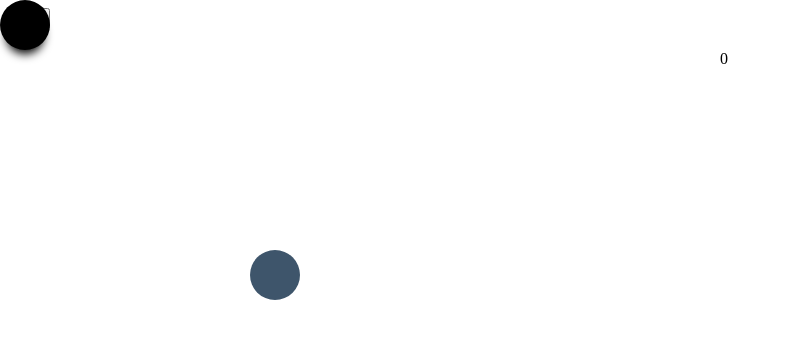
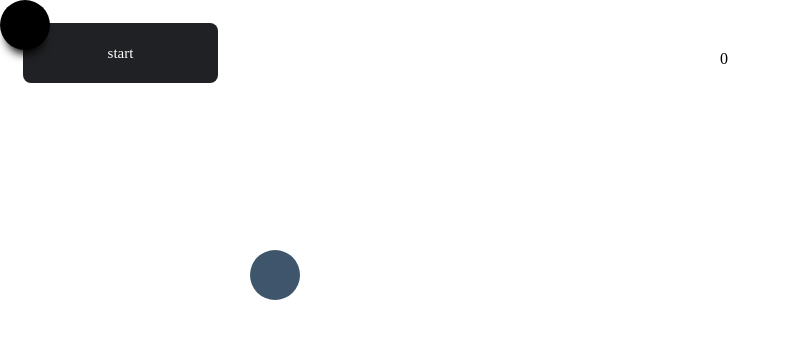
Before and after one commit to shukla9045/React-Assignment-4---Timed-Golf, a React app: page / in a window 1280 px wide. Shown: the whole page, without its empty margins (0-791 px from the left). Built offline with nearby package versions, Linux system fonts and the light colour scheme.

Commit message:
Update App.css

```diff
--- a/src/styles/App.css
+++ b/src/styles/App.css
@@ -6,7 +6,7 @@
 
 @import url("https://fonts.googleapis.com/css2?family=Fredoka+One&family=Roboto:ital,wght@1,100&display=swap");
 
-.ballProvider {
+.start {
   font-family: "Fredoka One", cursive;
   background-color: #202124;
   color: white;
```
